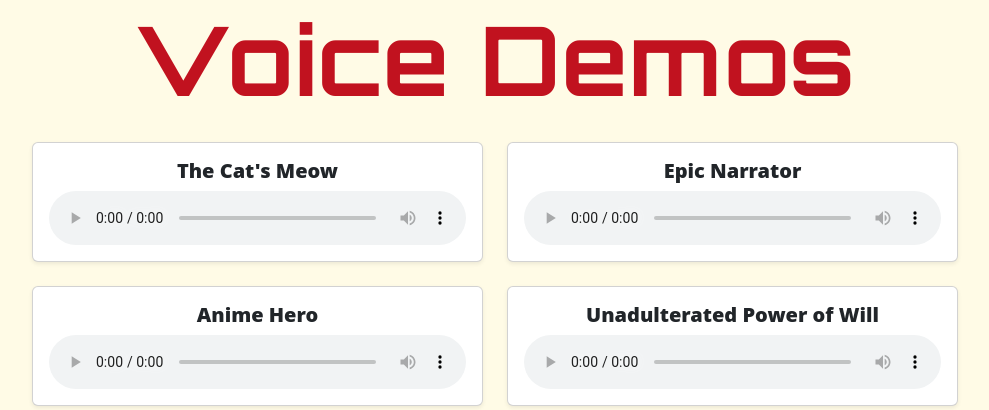
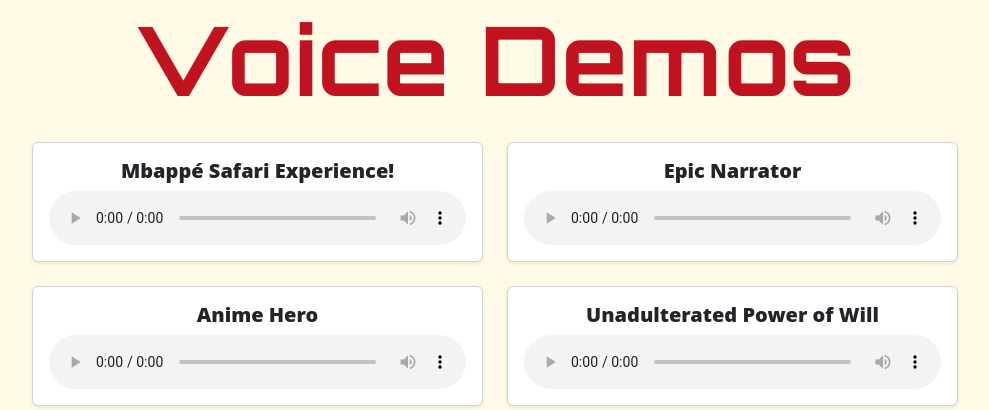
Before and after one commit to BradMGit/Power-of-Will, a Flask app: page /demos in a window 1280 px wide. Shown: the part 413-823 px from the top of the page, without its empty margins (145-1134 px from the left). Run offline with Flask 3, Linux system fonts and the light colour scheme; some libraries are stand-ins or nearby versions.

Commit message:
Updated 'The Cat's Meow' demo to 'Mbappé Safari Experience!' with new audio file

```diff
--- a/templates/demos.html
+++ b/templates/demos.html
@@ -11,9 +11,9 @@
       <!-- Demo 1 -->
       <div class="col-md-6 col-lg-5 mb-4">
         <div class="card shadow-sm p-3">
-          <h5 class="mb-2 text-center">The Cat's Meow</h5>
+          <h5 class="mb-2 text-center">Mbappé Safari Experience!</h5>
           <audio controls class="w-100">
-            <source src="{{ url_for('static', filename='audio/cat-meow_v2.m4a') }}" type="audio/mp4">
+            <source src="{{ url_for('static', filename='audio/safari.m4a') }}" type="audio/mp4">
             Your browser does not support the audio element.
           </audio>
         </div>
```
Also changed, not shown: 1 other file.
